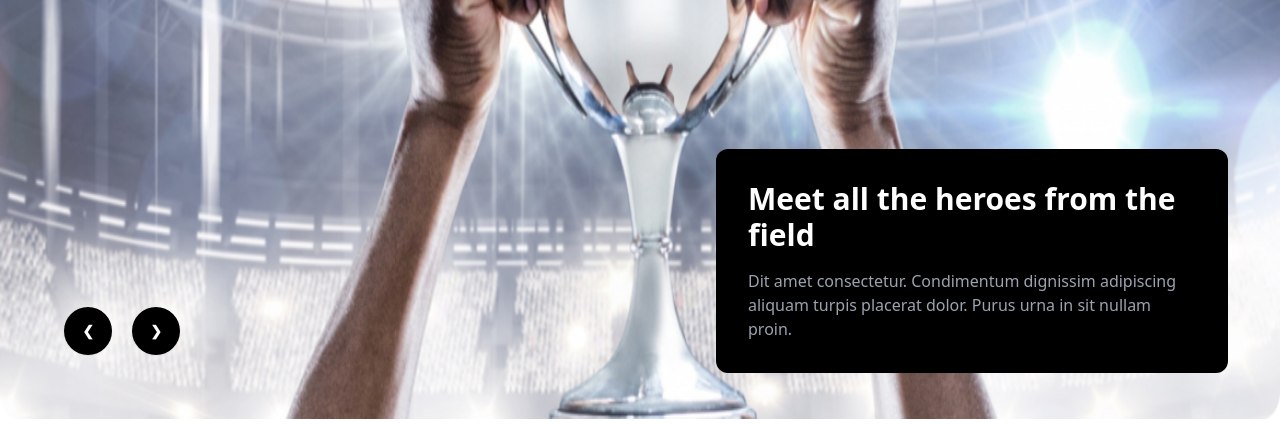
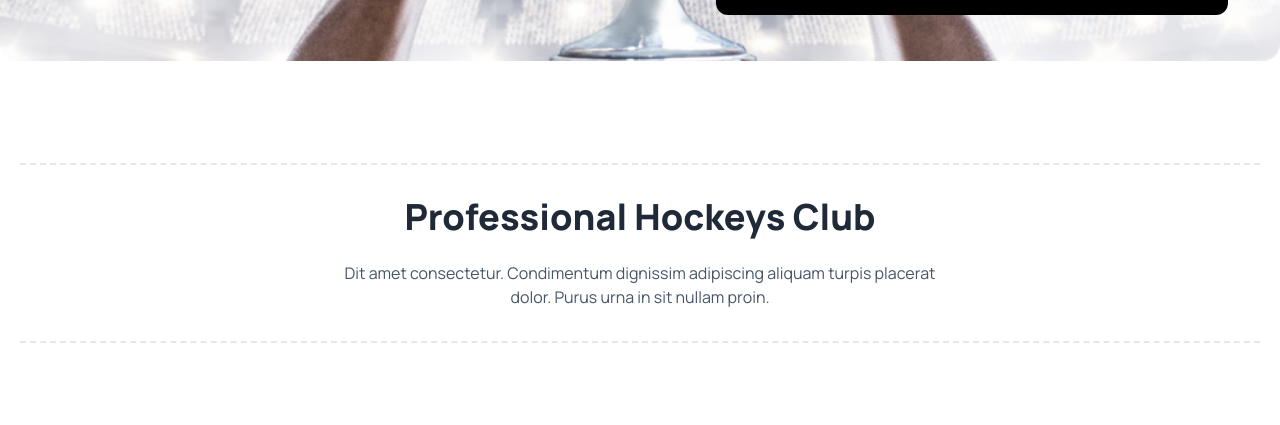
Before and after one commit to asrafulislamwd/web-hockeys-a3, a plain HTML site: page index.html in a window 1280 px wide. Shown: the part 709-1134 px from the top of the page. After the commit the page ends 1092 px from the top, so only its background shows below. Drawn offline with nearby package versions, Linux system fonts and the light colour scheme; grey boxes are pictures that could not be loaded.

Commit message:
Hockeys Club title done

```diff
--- a/index.html
+++ b/index.html
@@ -23,7 +23,8 @@
   </style>
 </head>
 
-<body>
+<body class="custom-css">
+  <!-- header  -->
   <header>
     <div class="container mx-auto relative">
       <!-- navbar -->
@@ -87,16 +88,14 @@
               </div>
             </div>
             <div id="slide2" class="carousel-item relative w-full">
-              <img src="https://daisyui.com/images/stock/photo-1609621838510-5ad474b7d25d.jpg"
-                class="w-full rounded-xl" />
+              <img src="Images/slider-2.jpg" class="w-full rounded-xl" />
               <div class="absolute flex gap-5 transform -translate-y-1/2 bottom-0 left-32 lg:left-16 lg:bottom-10">
                 <a href="#slide1" class="btn btn-circle bg-black border-none text-white">❮</a>
                 <a href="#slide3" class="btn btn-circle bg-black border-none text-white">❯</a>
               </div>
             </div>
             <div id="slide3" class="carousel-item relative w-full">
-              <img src="https://daisyui.com/images/stock/photo-1414694762283-acccc27bca85.jpg"
-                class="w-full rounded-xl" />
+              <img src="Images/slider3.jpg" class="w-full rounded-xl" />
               <div class="absolute flex gap-5 transform -translate-y-1/2 bottom-0 left-32 lg:left-16 lg:bottom-10">
                 <a href="#slide2" class="btn btn-circle bg-black border-none text-white">❮</a>
                 <a href="#slide1" class="btn btn-circle bg-black border-none text-white">❯</a>
@@ -106,8 +105,10 @@
         </div>
       </div>
       <!-- Meet all the heroes from the field -->
-      <div class="absolute mx-5 my-4 p-4 bg-black rounded-xl lg:w-2/5 lg:p-8 lg:right-8 lg:bottom-9">
-        <h1 class="text-[23px] text-white lg:font-bold lg:text-3xl lg:pb-4">Meet all the heroes from the field</h1>
+      <div class="relative lg:absolute mx-5 my-4 p-4 bg-black rounded-xl lg:w-2/5 lg:p-8 lg:right-8 lg:bottom-9">
+        <h1 class="text-xl font-extrabold text-white pb-2 lg:font-bold lg:text-3xl lg:pb-4">Meet all the heroes from the
+          field
+        </h1>
         <p class="text-base text-gray-400">Dit amet consectetur. Condimentum dignissim adipiscing aliquam turpis
           placerat
           dolor. Purus
@@ -116,6 +117,28 @@
       </div>
     </div>
   </header>
+  <!-- main  -->
+  <main>
+    <!-- Professional Hockeys Club -->
+    <section>
+      <div class="container mx-auto">
+        <div class="">
+          <!-- Hockeys Club title  -->
+          <div class="mx-5 my-10 p-6 border-y-2 border-dashed text-center lg:mt-24 lg:py-8">
+            <h1 class="text-[22px] font-extrabold pb-4 lg:text-4xl lg:font-extrabold lg:pb-6">Professional Hockeys Club
+            </h1>
+            <p class="text-[14px] text-slate-600 lg:text-base">Dit amet consectetur. Condimentum dignissim adipiscing
+              aliquam turpis
+              placerat <br> dolor.
+              Purus urna in sit
+              nullam proin.</p>
+          </div>
+        </div>
+      </div>
+    </section>
+  </main>
+  <!-- footer  -->
+  <footer></footer>
 </body>
 
 </html>
```
Also changed, not shown: Images/slider-2.jpg (added), Images/slider2.png (deleted), Images/slider3.jpg (added), 1 other file.
